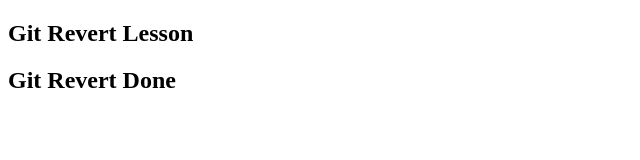
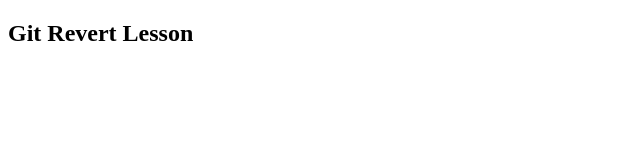
Before and after one commit to myskills-it/Git-Revert, a plain HTML site: page index.html in a window 1280 px wide. Shown: the whole page, without its empty margins (0-640 px from the left). Drawn offline with Linux system fonts and the light colour scheme.

Commit message:
Revert "Second Session"
This reverts commit 1bbb00b1d47e5b3ae0415dfc6a1f266b137c1472.

```diff
--- a/index.html
+++ b/index.html
@@ -7,6 +7,5 @@
 </head>
 <body>
 <h2>Git Revert Lesson</h2>
-<h2>Git Revert Done</h2>
 </body>
 </html>
```
